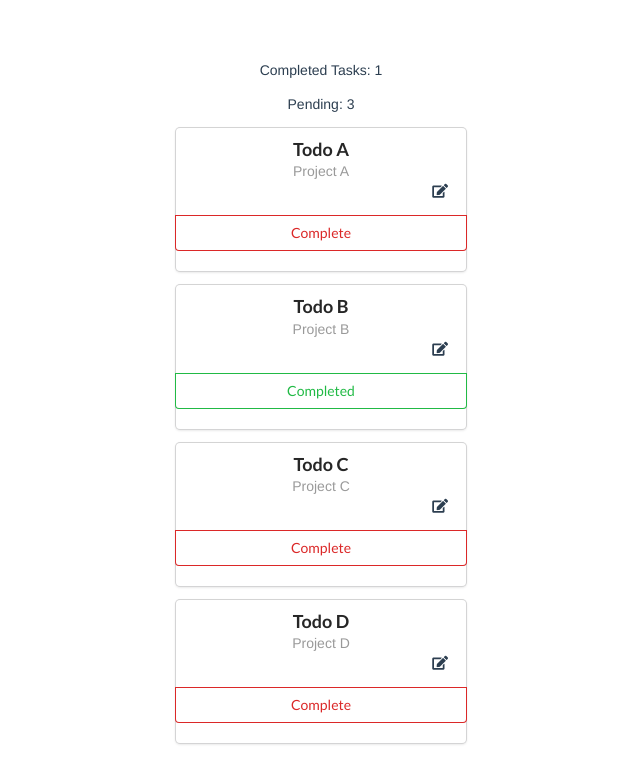
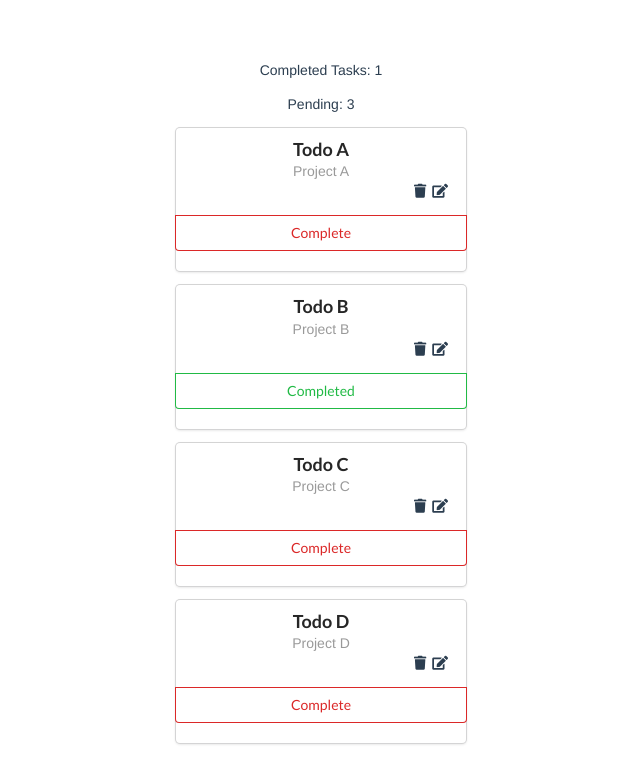
Before and after one commit to abhinavswami/ToDo-List, a Vue app: page / in a window 1280 px wide. Shown: the top 784 px of the page, without its empty margins (319-959 px from the left). Built offline with nearby package versions, Linux system fonts and the light colour scheme.

Commit message:
Add delete event

```diff
--- a/src/components/Todo.vue
+++ b/src/components/Todo.vue
@@ -13,6 +13,10 @@
     <div class='extra content'>
       <span class='right floated edit icon' v-on:click="showForm">
         <i class='edit icon'></i>
+      </span>
+      <!-- add the trash icon in below the edit icon in the template -->
+      <span class='right floated trash icon' v-on:click="deleteTodo(todo)">
+        <i class='trash icon'></i>
       </span>
     </div>
   </div>
@@ -60,6 +64,9 @@ export default {
     },
     hideForm() {
       this.isEditing = false
+    },
+    deleteTodo(todo) {
+      this.$emit('delete-todo', todo)
     }
 
   }
```
